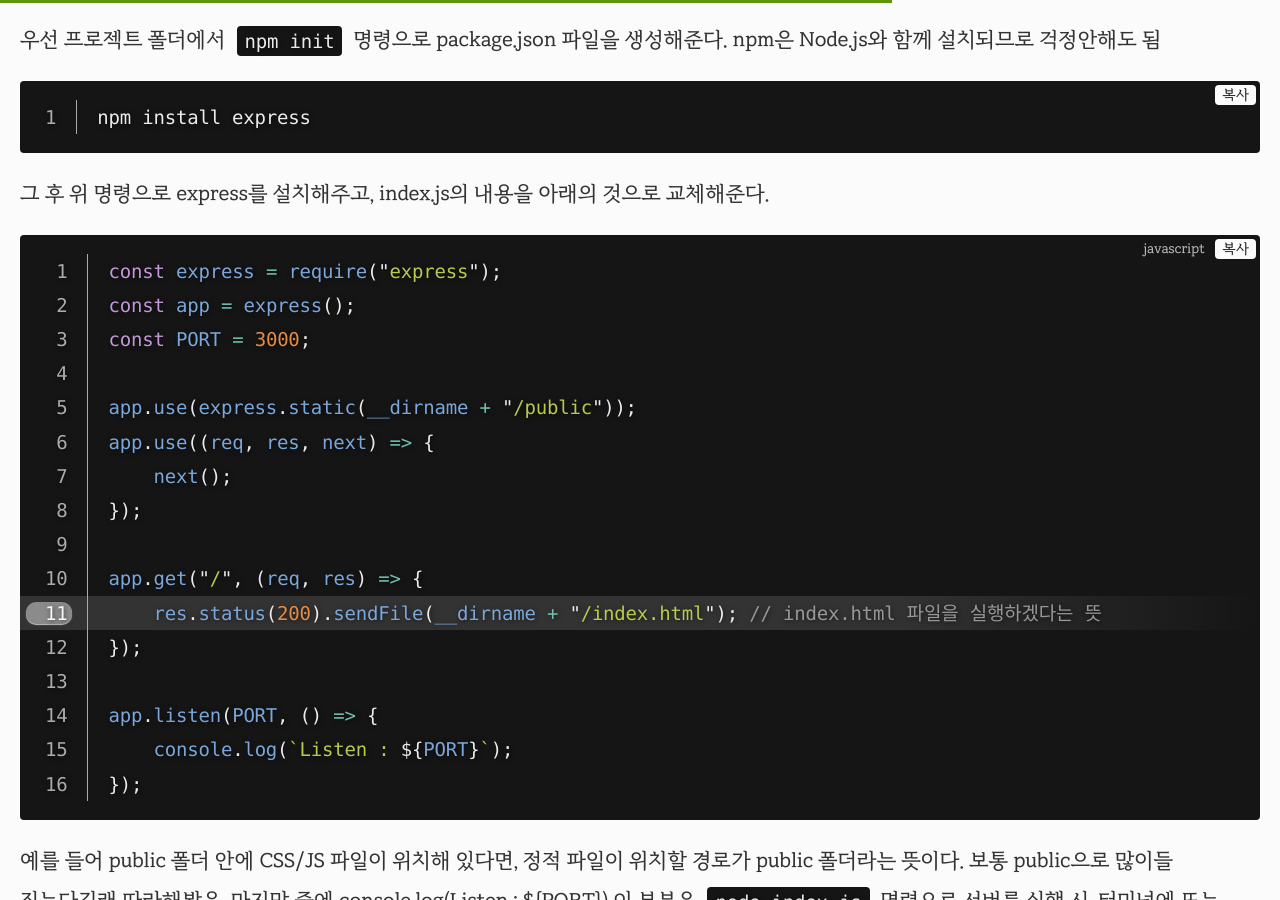
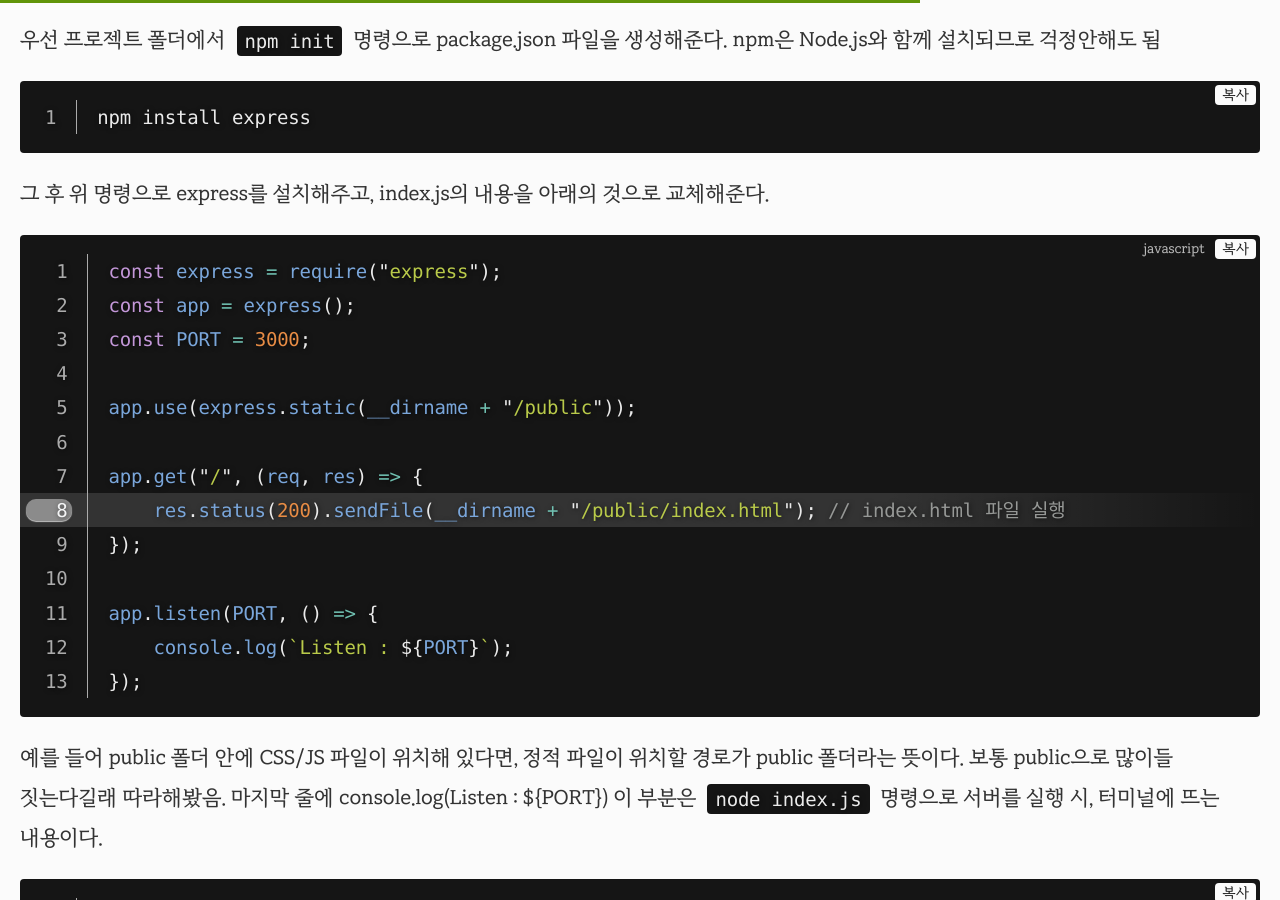
Before and after one commit to selosele/selosele.github.io, a Jekyll site: the page built from _posts/2020-11-23-nodejs-create-webserver.md, in a window 1280 px wide and 900 px high, scrolled down 2386 px. Built offline with Jekyll 4.4.1, drawn with Linux system fonts in a browser that asks for light colours; comment, search, counter and statistics services are not loaded.

Commit message:
포스트 수정

````diff
--- a/_posts/2020-11-23-nodejs-create-webserver.md
+++ b/_posts/2020-11-23-nodejs-create-webserver.md
@@ -69,19 +69,16 @@ npm install express
 
 그 후 위 명령으로 express를 설치해주고, index.js의 내용을 아래의 것으로 교체해준다.
 
-{:data-line="11"}
+{:data-line="8"}
 ```javascript
 const express = require("express");
 const app = express();
 const PORT = 3000;
 
 app.use(express.static(__dirname + "/public"));
-app.use((req, res, next) => {
-    next();
-});
 
 app.get("/", (req, res) => {
-    res.status(200).sendFile(__dirname + "/index.html"); // index.html 파일을 실행하겠다는 뜻
+    res.status(200).sendFile(__dirname + "/public/index.html"); // index.html 파일 실행
 });
 
 app.listen(PORT, () => {
````
